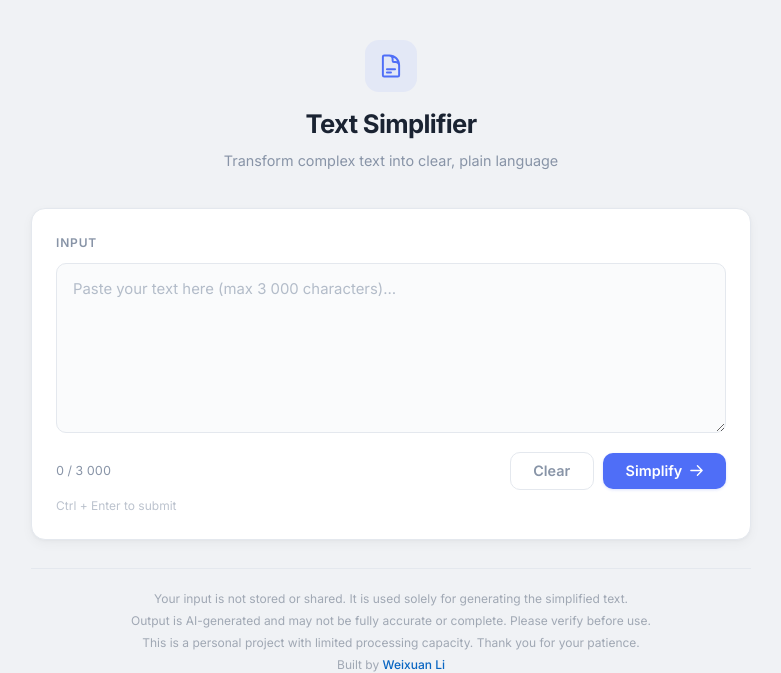
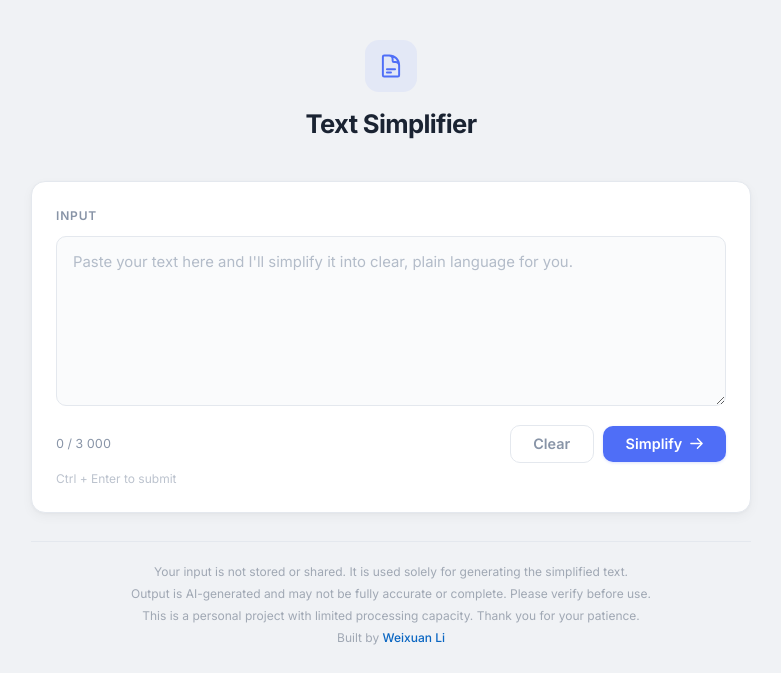
Before and after one commit to li-wx/simplify_text, a Flask app: page / in a window 1280 px wide. Shown: the top 673 px of the page, without its empty margins (249-1030 px from the left). Run offline with Flask 3, Linux system fonts and the light colour scheme.

Commit message:
Removed redundant statement on GUI

```diff
--- a/templates/index.html
+++ b/templates/index.html
@@ -395,7 +395,6 @@
                 </svg>
             </div>
             <h1>Text Simplifier</h1>
-            <p>Transform complex text into clear, plain language</p>
         </header>
 
         <!-- Error -->
@@ -404,7 +403,7 @@
         <!-- Input -->
         <div class="card">
             <div class="card-label">Input</div>
-            <textarea id="inputText" maxlength="3000" placeholder="Paste your text here (max 3 000 characters)…"></textarea>
+            <textarea id="inputText" maxlength="3000" placeholder="Paste your text here and I'll simplify it into clear, plain language for you."></textarea>
             <div class="input-footer">
                 <span class="char-count" id="charCount">0 / 3 000</span>
                 <div class="input-actions">
```
